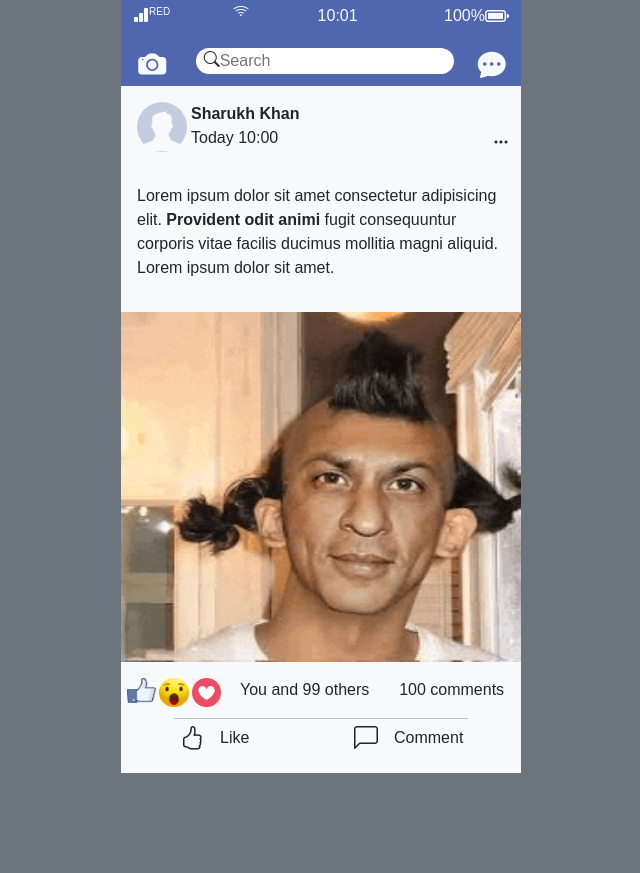
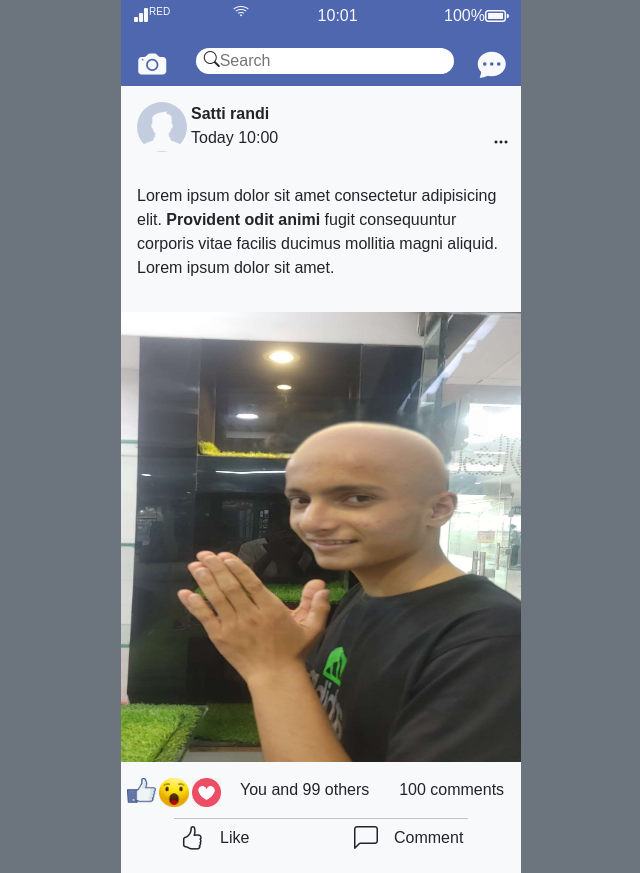
Before and after one commit to farhan919-gen/Facebook-post, a plain HTML site: page index.html in a window 1280 px wide. Shown: the whole page, without its empty margins (319-959 px from the left). Before the commit the page ends 800 px from the top, so only its background shows below. Drawn offline with nearby package versions, Linux system fonts and the light colour scheme.

Commit message:
chcjdwvvc

```diff
--- a/index.html
+++ b/index.html
@@ -73,7 +73,7 @@
                 <img src="profile.png" style="width: 50px;height: 50px;border-radius: 50%;">
                 <div class="d-flex flex-column align-items-start ">
 
-                    <p class="fw-bold p-0 m-0 ps-1">Sharukh Khan</p>
+                    <p class="fw-bold p-0 m-0 ps-1">Satti randi</p>
                     <p class="m-0 p-0 ps-1">Today 10:00</p>
 
                 </div>
@@ -89,7 +89,7 @@
         <p class="text-start p-3">Lorem ipsum dolor sit amet consectetur adipisicing elit. <b>Provident odit animi</b> fugit consequuntur corporis vitae facilis ducimus mollitia magni aliquid. Lorem ipsum dolor sit amet.</p>
 
 
-        <img src="hakla.gif" width="100%" height="350px">
+        <img src="WhatsApp Image 2025-08-26 at 10.28.34_ff3da946.jpg" width="100%" height="450px">
 
         <div class="row mt-3 px-3  ">
 
```
Also changed, not shown: IMG-20241017-WA0000.jpg (deleted), WhatsApp Image 2025-08-26 at 10.28.34_ff3da946.jpg (added).
